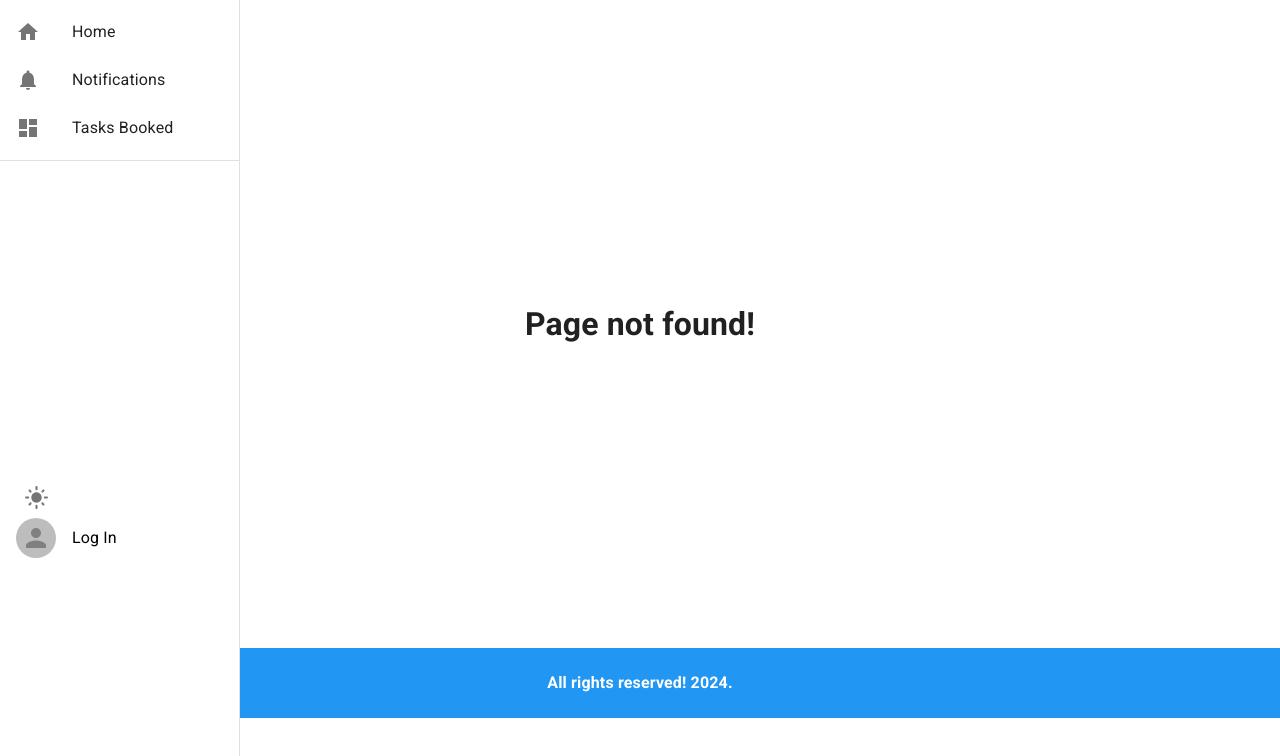
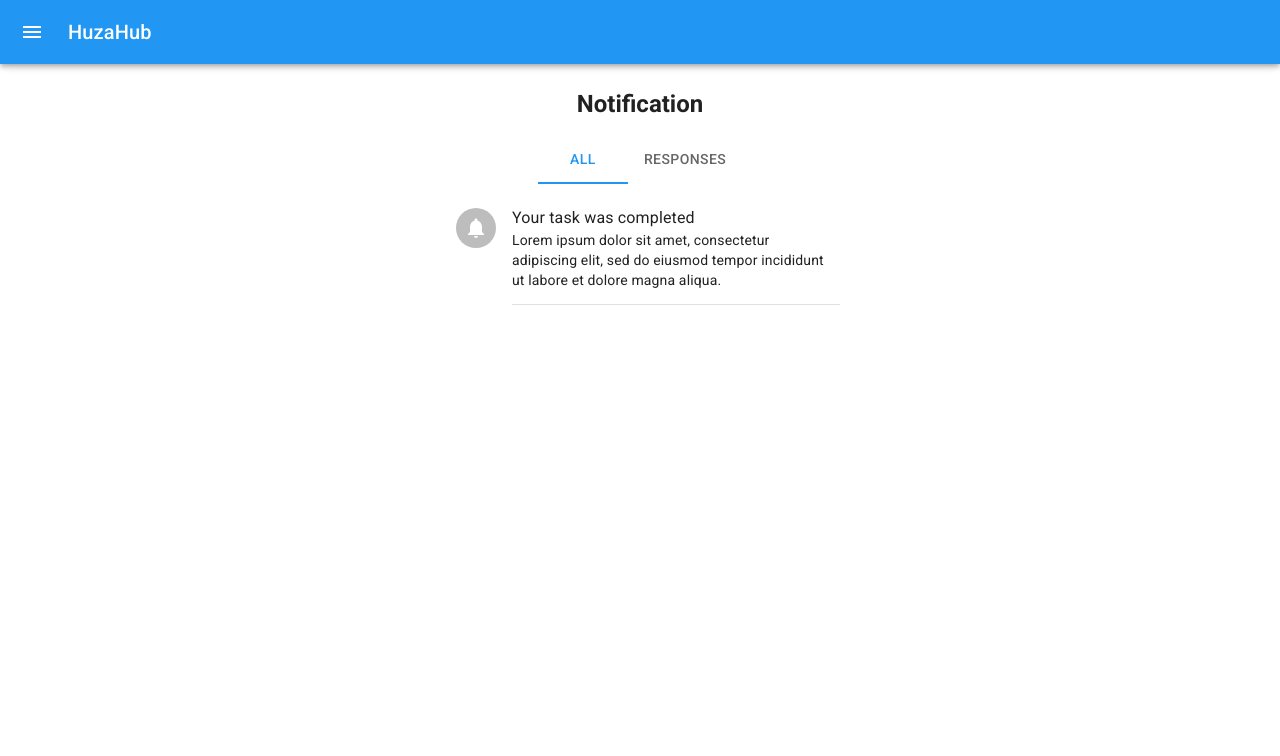
Before and after one commit to emilekamana/huza-hub, a React (Create React App) app in the folder frontend/: page /notification in a window 1280 px wide. Before the commit this address had no page. Shown: the top 756 px of the page. Built offline with nearby package versions, Linux system fonts and the light colour scheme.

Commit message:
refining codes

```diff
--- a/frontend/src/App.js
+++ b/frontend/src/App.js
@@ -33,6 +33,7 @@ import { themeColors } from "./theme";
 import LandingPage from "./pages/Landingpage";
 import BookingPage from "./pages/BookingPage";
 import HomeTasker from "./pages/HomeTasker";
+import Notification from "./pages/Notification";
 
 //HOC
 const UserDashboardHOC = Layout(UserDashboard);
@@ -63,6 +64,7 @@ const App = () => {
               <Route path="/search/location/:location" element={<Home />} />
               <Route path="/search/:keyword" element={<Home />} />
               <Route path="/login" element={<LogIn />} />
+              <Route path="/notification" element={<Notification />} />
               <Route path="/register" element={<Register />} />
               <Route path="/job/:id" element={<SingleJob />} />
               <Route path="/userdashboard" element={<UserDashboard />} />
--- a/frontend/src/component/DrawerLeft.js
+++ b/frontend/src/component/DrawerLeft.js
@@ -90,7 +90,7 @@ const DrawerLeft = ({ children }) => {
     menuItems = [
 
       { text: 'Home', icon: <HomeIcon /> , path: '/home'},
-      { text: 'Notifications', icon: <NotificationsIcon /> , path: '/notifications'},
+      { text: 'Notifications', icon: <NotificationsIcon /> , path: '/notification'},
       userInfo.role == 0? { text: 'Tasks Booked', icon: <Dashboard />, path: '/userdashboard' }:{ text: 'Tasks Booked', icon: <Dashboard />, path: '/admindashboard' },
 
     ]
--- /dev/null
+++ b/frontend/src/component/HowItWorks.js
@@ -0,0 +1,67 @@
+import React from 'react';
+import { Box, Typography, Paper, Grid, useMediaQuery } from '@mui/material';
+import { useTheme } from '@mui/material/styles';
+import ListAltIcon from '@mui/icons-material/ListAlt';
+import TodayIcon from '@mui/icons-material/Today';
+import ChatIcon from '@mui/icons-material/Chat';
+import { ListItem } from '@mui/material';
+import { ListItemIcon } from '@mui/material';
+import { ListItemText } from '@mui/material';
+import { List } from '@mui/material';
+
+const HowItWorks = () => {
+  const theme = useTheme();
+  const matches = useMediaQuery(theme.breakpoints.up('md'));
+
+  return (
+    <Box style={{ position: 'relative', width: '100%', paddingTop: '50px', paddingBottom: '50px' }}>
+      <img
+        src="https://img.freepik.com/free-photo/close-up-young-handsome-man-isolated_273609-37395.jpg?t=st=1709544910~exp=1709548510~hmac=42d5c71150623d0fe58f1ae84d9428c30932c51b2ccf83b55052e1938ddc5584&w=900" // Replace with your image path
+        alt="Background"
+        style={{
+          position: 'absolute',
+          width: '40%',
+          height: '100%',
+        //   left: 20,
+          bottom: 20,
+        //   marginBottom: '50px',
+          zIndex: -1,
+          justifyContent: 'center',
+          alignItems: 'center',
+          objectFit: 'cover'
+        }}
+      />
+      <Grid container spacing={2} justifyContent="center" alignItems="center" style={{ position: 'relative' }}>
+        <Grid item xs={12} md={4}>
+          <Typography variant="h5" gutterBottom align={matches ? 'left' : 'center' } sx={{fontWeight: 'bold'}}>
+            How it works
+          </Typography>
+          <Paper elevation={3} sx={{ padding: 3 }}>
+            <List>
+                                <ListItem>
+                                    <ListItemIcon>
+                                        <ListAltIcon color="secondary" />
+                                    </ListItemIcon>
+                                    <ListItemText primary="Choose a Tasker by price, skills, and reviews." />
+                                </ListItem>
+                                <ListItem>
+                                <ListItemIcon>
+                                    <TodayIcon color="secondary" />
+                                </ListItemIcon>
+                                <ListItemText primary="Schedule a Tasker as early as today." />
+                                </ListItem>
+                <ListItem>
+                <ListItemIcon>
+                    <ChatIcon color="secondary" />
+                </ListItemIcon>
+                <ListItemText primary="Pay, tip, and review all in one place." />
+                </ListItem>
+            </List>
+           </Paper>
+        </Grid>
+      </Grid>
+    </Box>
+  );
+};
+
+export default HowItWorks;
--- a/frontend/src/component/SlickSlider.js
+++ b/frontend/src/component/SlickSlider.js
@@ -1,9 +1,8 @@
+import { Box, Typography } from '@mui/material';
 import React from 'react';
 import Slider from 'react-slick';
+import "slick-carousel/slick/slick-theme.css";
 import "slick-carousel/slick/slick.css";
-import "slick-carousel/slick/slick-theme.css";
-import { Typography } from '@mui/material';
-import { Box, Grid, Container } from '@mui/material';
 
 const SlickSlider = () => {
   const settings = {
@@ -28,10 +27,10 @@ const SlickSlider = () => {
   return (
     <Box sx={{ display: 'flex', justifyContent: 'center', width: '100%' }}>
       {/* Adjust the width of the slider here */}
-      <Box sx={{ width: '60%', maxWidth: 600 }}> {/* Example: Makes the slider smaller and caps its max width */}
+      <Box sx={{ width: '100%', overflow: 'hidden' }}> {/* Example: Makes the slider smaller and caps its max width */}
         <Slider {...settings}>
           {slidesData.map(slide => (
-            <Box key={slide.id} sx={{ position: 'relative', width: '100%', height: '250px', overflow: 'hidden' }}>
+            <Box key={slide.id} sx={{ position: 'relative', width: '100%', height: '500px', overflow: 'hidden' }}>
               <img src={slide.image} alt={slide.title} style={{ width: '100%', height: '100%', objectFit: 'cover' }} />
               <Box
                 sx={{
--- a/frontend/src/component/StatComponent.js
+++ b/frontend/src/component/StatComponent.js
@@ -5,16 +5,16 @@ const StatComponent = ({ value, icon, description, money }) => {
     const { palette } = useTheme();
     return (
         <>
-            <Card sx={{ bgcolor: palette.secondary.midNightBlue, width: "100%" }}>
+            <Card sx={{ bgcolor: palette.primary.main, width: "20%", justifyContent: 'center', alignItems: 'center' }}>
                 <CardContent >
 
-                    <IconButton sx={{ bgcolor: palette.primary.main, mb: 2 }} >
+                    <IconButton sx={{ bgcolor: palette.primary, mb: 2 }} >
                         {icon}
                     </IconButton>
                     <Typography variant='h4' sx={{ color: "#fafafa", mb: '1px', fontWeight: 700 }}>
                         {money !== '' ? money + value : value}
                     </Typography>
-                    <Typography variant="body2" sx={{ color: palette.primary.main, mb: 0 }}>
+                    <Typography variant="body2" sx={{ color: "#fafafa", mb: 0 }}>
                         {description}
                     </Typography>
                 </CardContent>
--- /dev/null
+++ b/frontend/src/component/TaskerSuggestions.js
@@ -0,0 +1,59 @@
+import React from 'react';
+import { Link } from 'react-router-dom';
+import {
+  List,
+  ListItem,
+  ListItemAvatar,
+  Avatar,
+  ListItemText,
+  Button,
+  Box,
+  Typography
+} from '@mui/material';
+
+const suggestions = [
+  { name: 'Lorem ipsum dolor', info: 'Lorem ipsum dolor sit amet', avatar: 'https://images.pexels.com/photos/8832738/pexels-photo-8832738.jpeg?auto=compress&cs=tinysrgb&w=1260&h=750&dpr=1' },
+  { name: 'Tunga Uwase', info: 'Lorem ipsum dolor sit amet', avatar: 'https://images.pexels.com/photos/8832738/pexels-photo-8832738.jpeg?auto=compress&cs=tinysrgb&w=1260&h=750&dpr=1' },
+  { name: 'Claudine Ineza', info: 'Lorem ipsum dolor sit amet', avatar: 'https://images.pexels.com/photos/8832738/pexels-photo-8832738.jpeg?auto=compress&cs=tinysrgb&w=1260&h=750&dpr=1' },
+  // ...more suggestions
+];
+
+const TaskerSuggestions = () => {
+  return (
+    <Box sx={{ width: '70%', bgcolor: 'background.paper' }}>
+      <Typography variant="h5" sx={{ pl: 2, pt: 2, pb: 1, fontWeight: 'bold' }}>
+        Hire a Tasker
+      </Typography>
+      <List>
+        {suggestions.map((suggestion, index) => (
+                    <ListItem key={index} secondaryAction={
+                      <Button variant="contained" sx={{ bgcolor: 'theme.palette.primary.main' }}>
+                      <Link
+                        to="/register"
+                        style={{ textDecoration: "none", color: "white" }}
+                      >
+                          Hire
+                      </Link>
+
+                      </Button>
+                    }>
+            <ListItemAvatar>
+              <Avatar src={suggestion.avatar} />
+            </ListItemAvatar>
+            <ListItemText
+              primary={suggestion.name}
+              secondary={suggestion.info}
+            />
+          </ListItem>
+        ))}
+      </List>
+      <Box sx={{ p: 2 }}>
+        <Typography variant="body2" color="textSecondary">
+          See more suggestions
+        </Typography>
+      </Box>
+    </Box>
+  );
+};
+
+export default TaskerSuggestions;
--- a/frontend/src/pages/Landingpage.js
+++ b/frontend/src/pages/Landingpage.js
@@ -1,52 +1,62 @@
-import { Box, Button, Container, Typography } from "@mui/material";
+import { Box, Button, Container, Grid, Typography } from "@mui/material";
 import { useTheme } from "@mui/material/styles";
 import React from "react";
 import { Link } from "react-router-dom";
 import Navbarr from "../component/Navbar2";
 import SlickSlider from "../component/SlickSlider";
-const HandymanBox = () => {
-  const { palette } = useTheme();
-};
+import TaskerSuggestions from "../component/TaskerSuggestions";
+import HowItWorks from "../component/HowItWorks";
+
 const LandingPage = () => {
   const theme = useTheme();
   return (
     <>
-      <Box sx={{ minHeight: "100vh" }}>
+      <Box sx={{ minHeight: "100vh"}}>
         <Navbarr />
         <Box
           sx={{
+            position: 'relative', // Needed for absolute positioning of children
             textAlign: "center",
             py: 8,
-            backgroundImage:
-              'url("https://images.pexels.com/photos/4491918/pexels-photo-4491918.jpeg?auto=compress&cs=tinysrgb&w=1260&h=750&dpr=1")', // Replace with your actual image path
-            backgroundSize: "cover",
-            backgroundPosition: "center",
             color: "white",
             height: "90vh",
             display: "flex",
             flexDirection: "column",
             justifyContent: "center",
             alignItems: "center",
-          }}>
+          }}
+        >
+          {/* SlickSlider as a background */}
+          <Box sx={{ position: 'absolute', top: 0, left: 0, right: 0, bottom: 0, zIndex: -1 }}>
+            <SlickSlider />
+          </Box>
+
+          <Typography variant="h2" sx={{ mb: 10, zIndex: 1, fontWeight: 'bold' }}>
+            Welcome to HuzaHub!
+          </Typography>
           <Button
             variant="contained"
-            sx={{ mb: 2, color: theme.palette.primary.main }}>
+            sx={{ mb: 10, bgcolor: theme.palette.primary.main, zIndex: 1 }}
+          >
             <Link
               to="/register"
-              style={{ textDecoration: "none", color: "white" }}>
+              style={{ textDecoration: "none", color: "white" }}
+            >
               Request for taskers
             </Link>
           </Button>
         </Box>
-        {/* Title Section */}
-        <Container sx={{ py: 4 }}>
-          <Typography
-            variant="h4"
-            sx={{ fontWeight: "bold", textAlign: "center", mb: 4 }}>
-            HuzaHub Services
-          </Typography>
-          {/* Slideshow Placeholder */}
-          <SlickSlider />
+
+        <Container maxWidth="xl" sx={{ py: 4 }}>
+          <Grid container spacing={4} alignItems="stretch">
+            <Grid item xs={12} md={8}>
+              <HowItWorks />
+              {/* The SlickSlider is moved to the top Box */}
+            </Grid>
+            <Grid item xs={12} md={4}>
+              <TaskerSuggestions />
+            </Grid>
+          </Grid>
         </Container>
         {/* Add additional content sections here as needed */}
       </Box>
--- /dev/null
+++ b/frontend/src/pages/Notification.js
@@ -0,0 +1,82 @@
+import React from 'react';
+import {
+  Box,
+  List,
+  ListItem,
+  ListItemIcon,
+  ListItemText,
+  Avatar,
+  Divider,
+  Typography,
+  Tabs,
+  Tab,
+} from '@mui/material';
+import NotificationsIcon from '@mui/icons-material/Notifications';
+import FamilyRestroomIcon from '@mui/icons-material/FamilyRestroom';
+import DrawerLeft from '../component/DrawerLeft';
+
+const Notification = () => {
+  const [selectedTab, setSelectedTab] = React.useState('all');
+
+  const handleChangeTab = (event, newValue) => {
+    setSelectedTab(newValue);
+  };
+
+  const notifications = [
+    { title: 'Your task was completed', content: 'Lorem ipsum dolor sit amet, consectetur adipiscing elit, sed do eiusmod tempor incididunt ut labore et dolore magna aliqua.'},
+    // ... more notifications
+  ];
+
+  return (
+    <DrawerLeft>
+    <Box sx={{ maxWidth: 400, mx: 'auto' }}>
+      <Typography variant="h5" sx={{ fontWeight: 'bold', mb: 2, textAlign: 'center' }}>
+        Notification
+      </Typography>
+      <Tabs value={selectedTab} onChange={handleChangeTab} centered>
+        <Tab label="All" value="all" />
+        <Tab label="Responses" value="responses" />
+      </Tabs>
+      <List>
+        {notifications.map((notification, index) => (
+          <React.Fragment key={index}>
+            <ListItem alignItems="flex-start">
+              <ListItemIcon>
+                <Avatar><NotificationsIcon /></Avatar>
+              </ListItemIcon>
+              <ListItemText
+                primary={notification.title}
+                secondary={
+                  <React.Fragment>
+                    <Typography
+                      sx={{ display: 'block' }}
+                      component="span"
+                      variant="body2"
+                      color="text.primary"
+                    >
+                      {notification.content}
+                    </Typography>
+                    {/* Category Icon */}
+                    {/* Category Label */}
+                    {/* <Typography
+                      sx={{ display: 'inline', ml: 0.5 }}
+                      component="span"
+                      variant="body2"
+                      color="text.primary"
+                    >
+                      {notification.category}
+                    </Typography> */}
+                  </React.Fragment>
+                }
+              />
+            </ListItem>
+            <Divider variant="inset" component="li" />
+          </React.Fragment>
+        ))}
+      </List>
+    </Box>
+    </DrawerLeft>
+  );
+};
+
+export default Notification;
--- a/frontend/src/pages/user/UserDashboard.js
+++ b/frontend/src/pages/user/UserDashboard.js
@@ -6,11 +6,13 @@ import CalendarMonthIcon from '@mui/icons-material/CalendarMonth';
 import WorkIcon from '@mui/icons-material/Work';
 import { useSelector } from 'react-redux'
 import moment from 'moment'
+import DrawerLeft from '../../component/DrawerLeft';
 
 const UserDashboard = () => {
     const { user } = useSelector(state => state.userProfile);
     return (
         <>
+        <DrawerLeft>
             <Box >
 
                 <Typography variant="h4" sx={{ color: "white", pb: 3 }}>
@@ -37,7 +39,7 @@ const UserDashboard = () => {
 
                 </Stack>
             </Box>
-
+         </DrawerLeft>
         </>
     )
 }
```
